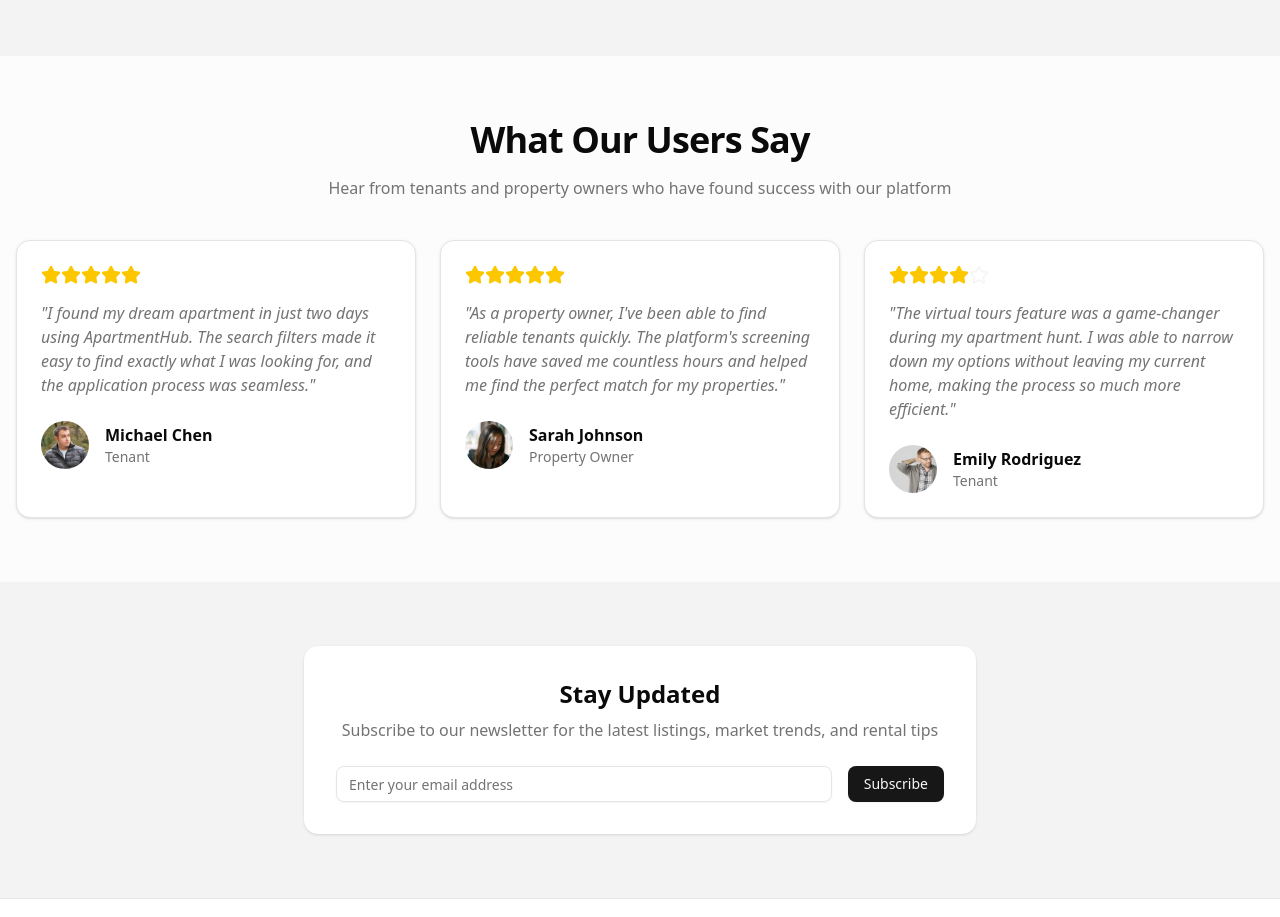
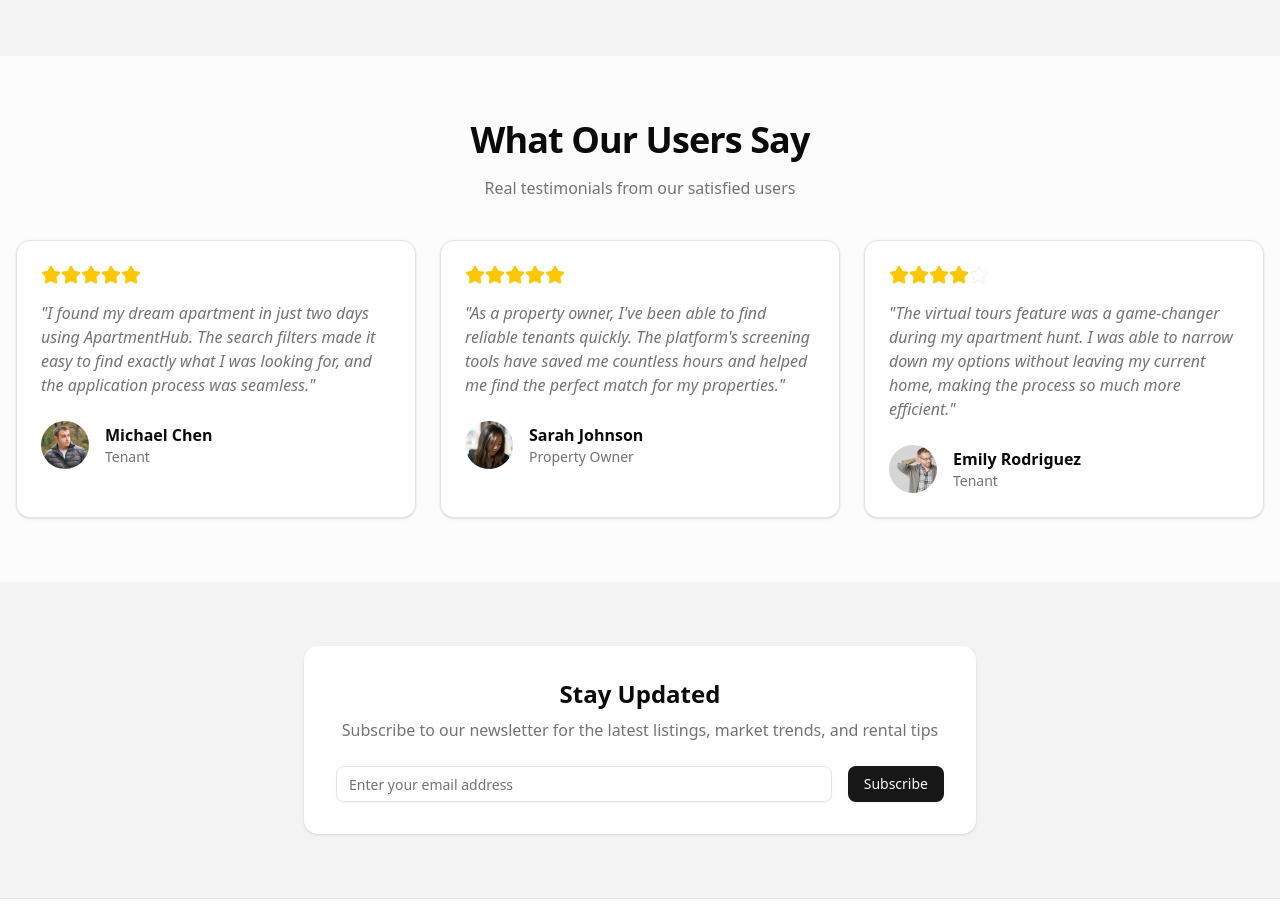
Before and after one commit to keremenen/rent-app, a Next.js app: page / in a window 1280 px wide. Shown: the part 2380-3297 px from the top of the page. Built offline with nearby package versions, Linux system fonts and the light colour scheme; no server answers; the database is empty.

Commit message:
Refactor testimontials component

```diff
--- a/src/components/testimonials.tsx
+++ b/src/components/testimonials.tsx
@@ -1,6 +1,7 @@
 import { Star } from "lucide-react";
 import Image from "next/image";
 import { Card, CardContent } from "@/components/ui/card";
+import SectionHeader from "./section-header";
 
 export function Testimonials() {
   const testimonials = [
@@ -33,18 +34,14 @@ export function Testimonials() {
   return (
     <section className="bg-muted/30 py-16">
       <div className="container px-4">
-        <div className="mb-10 flex flex-col items-center text-center">
-          <h2 className="mb-4 text-3xl font-bold tracking-tight sm:text-4xl">
-            What Our Users Say
-          </h2>
-          <p className="text-muted-foreground max-w-2xl">
-            Hear from tenants and property owners who have found success with
-            our platform
-          </p>
-        </div>
+        <SectionHeader
+          title="What Our Users Say"
+          description="Real testimonials from our satisfied users"
+        />
 
         <div className="grid gap-6 md:grid-cols-3">
-          {testimonials.map((testimonial, index) => (
+          {testimonials &&
+            testimonials.map((testimonial, index) => (
               <Card key={index} className="overflow-hidden py-0">
                 <CardContent className="p-6">
                   <div className="mb-4 flex">
```
Lines whose indentation alone changed are shown as unchanged.
